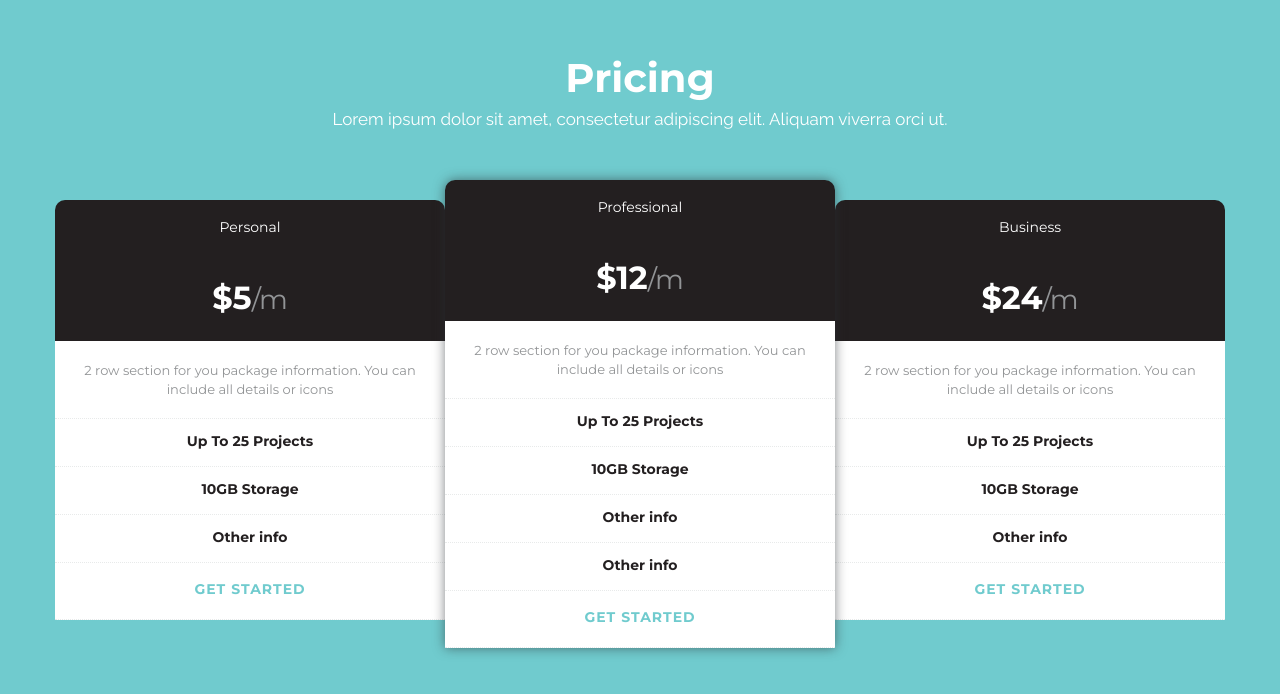
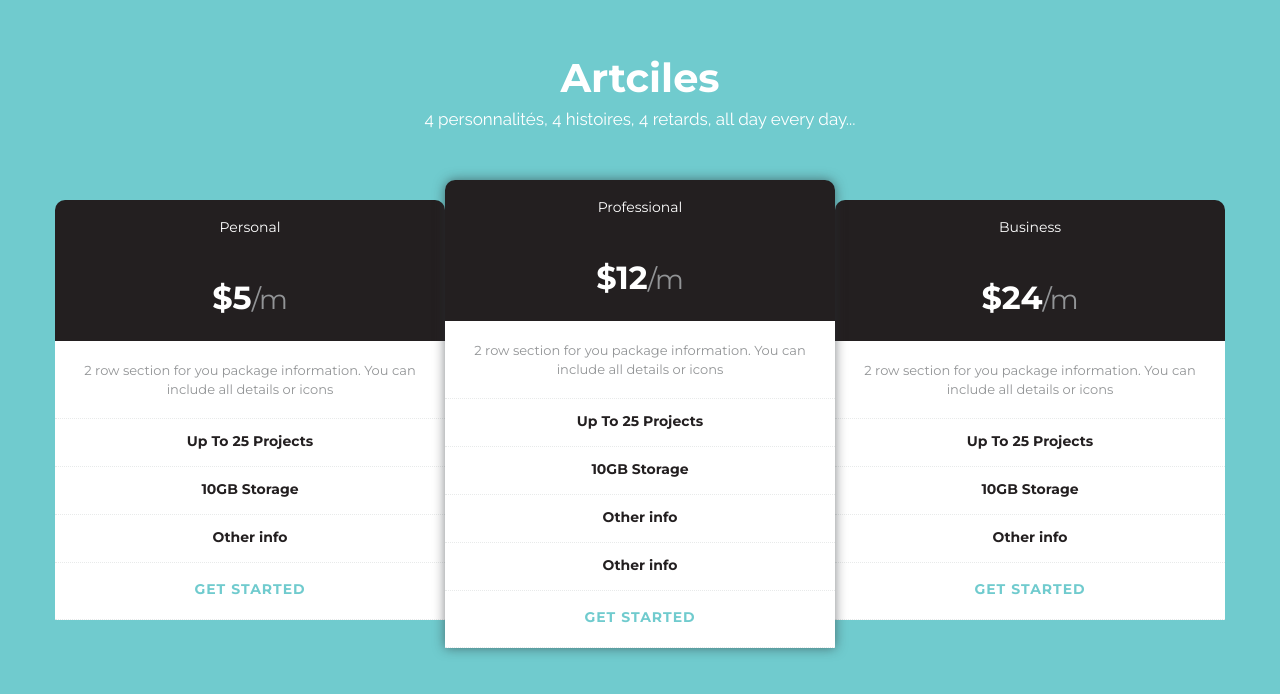
Before and after one commit to charlotteharrar/chiennedevie, a plain HTML site: page index.html in a window 1280 px wide. Shown: the part 2388-3082 px from the top of the page. Drawn offline with nearby package versions, Linux system fonts and the light colour scheme.

Commit message:
Team Retard - V2

```diff
--- a/index.html
+++ b/index.html
@@ -139,8 +139,8 @@
       <div class="container">
         <div class="row margin-40">
           <div class="col-sm-8 col-sm-offset-2 text-center">
-            <h2 class="white">Pricing</h2>
-            <p class="white">Lorem ipsum dolor sit amet, consectetur adipiscing elit. Aliquam viverra orci ut.</p>
+            <h2 class="white">Artciles</h2>
+            <p class="white">4 personnalités, 4 histoires, 4 retards, all day every day...</p>
           </div>
         </div>
 
```
